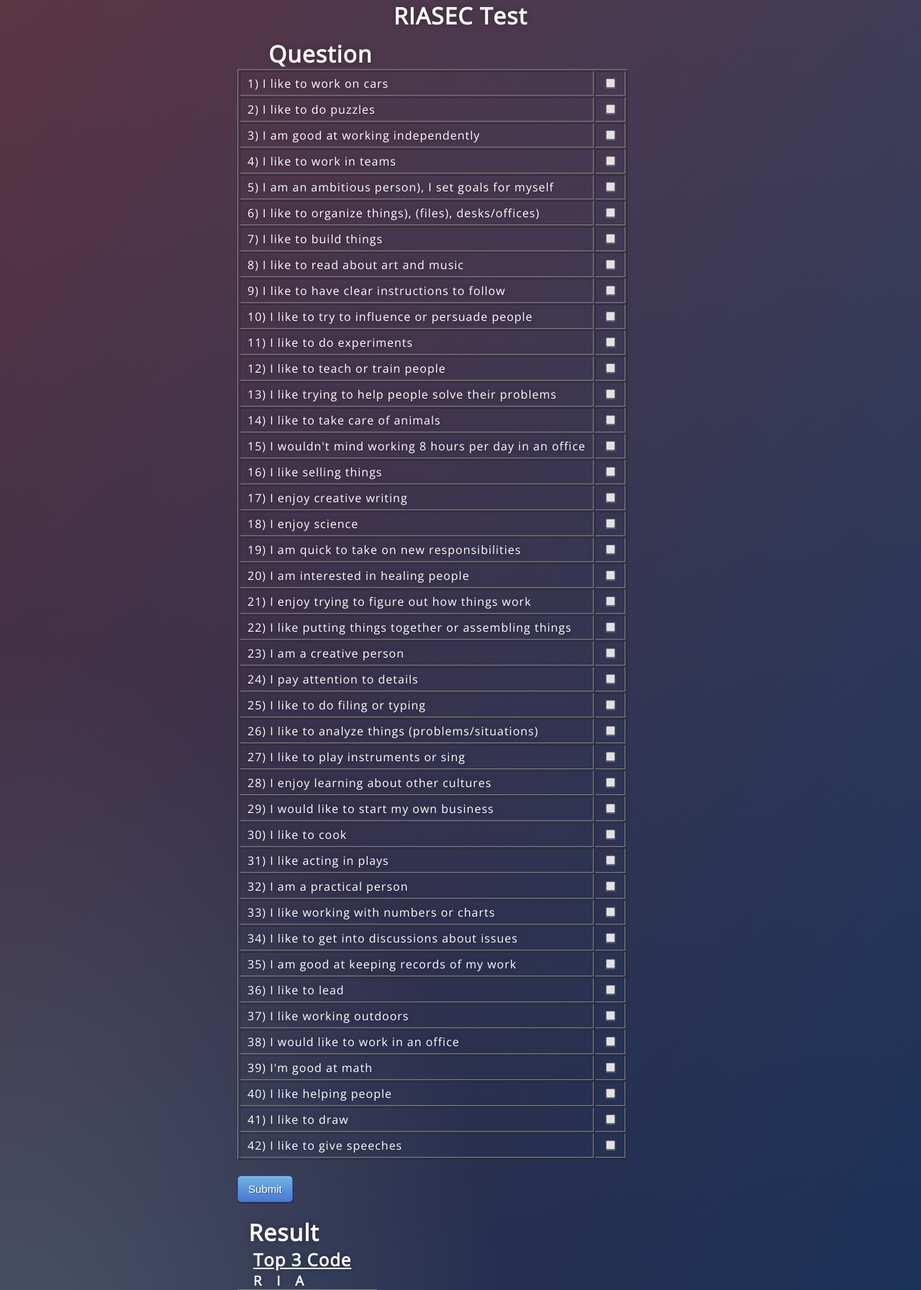
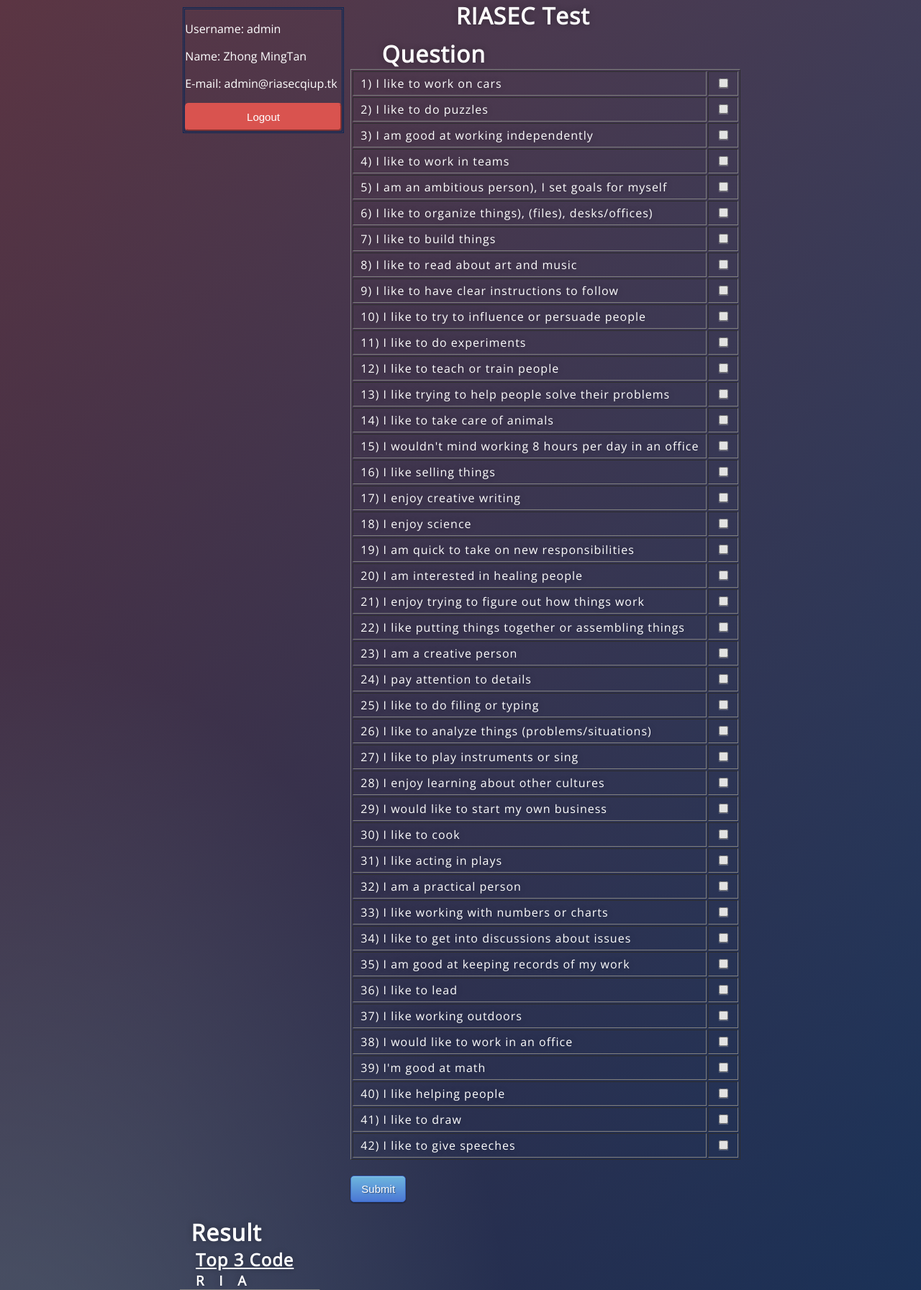
Before and after one commit to ming0520/RIASEC1, a PHP site: page /question.php in a window 1280 px wide. Shown: the top 1793 px of the page at 72% size. Run offline with PHP 8.4, Linux system fonts and the light colour scheme; a user stored in the database is signed in.

Commit message:
Update question.php
Add user pannel and modify result

```diff
--- a/question.php
+++ b/question.php
@@ -1,10 +1,12 @@
 <?php
+    session_start();
     include_once ("include/riasec.inc.php");
     include_once ("include/process.inc.php");
 ?>
 
 <!DOCTYPE html>
 <html lang="en">
+
 <head>
     <meta charset="UTF-8">
     <meta name="viewport" content="width=device-width, initial-scale=1.0">
@@ -12,9 +14,23 @@
     <link rel="stylesheet" href="css/style.css">
     <title>RIASEC</title>
 </head>
+
+<div class="col">
+    <div class="user_pannel">
+        <p>Username: <?php echo $_SESSION["username"]; ?></p>
+        <p>Name: <?php echo $_SESSION["first_name"] . $_SESSION['last_name']; ?></p>
+        <p>E-mail: <?php echo $_SESSION["email"]; ?></p>
+        <form method="post" action="<?php echo $_SERVER['PHP_SELF']; ?>">
+            <button type="submit" class="btn-danger btn-block btn-large" name="logout">Logout</button>
+        </form>
+    </div>
+</div>
+
 <body class="container">
-    <center><h1>RIASEC Test</h1> </center>
-    <div class="row">
+
+    <center>
+        <h1>RIASEC Test</h1>
+    </center>
     <form action="<?php echo $_SERVER['PHP_SELF']; ?>" method="post">
         <div class="col">
             <h1>Question</h1>
@@ -35,9 +51,10 @@
             </div>
             <br>
             <div class="control">
-                <button type="submit" name="submit" class ="btn btn-primary btn-block btn-large">Submit</button>
+                <button type="submit" name="submit" class="btn btn-primary btn-block btn-large">Submit</button>
             </div>
         </div>
+
         <div id="result" class="col">
             <h1>Result</h1>
             <h2>Top 3 Code</h2>
@@ -93,6 +110,7 @@
 
 
 </body>
+
 </html>
 
 <?php
```
Lines whose indentation alone changed are shown as unchanged.
